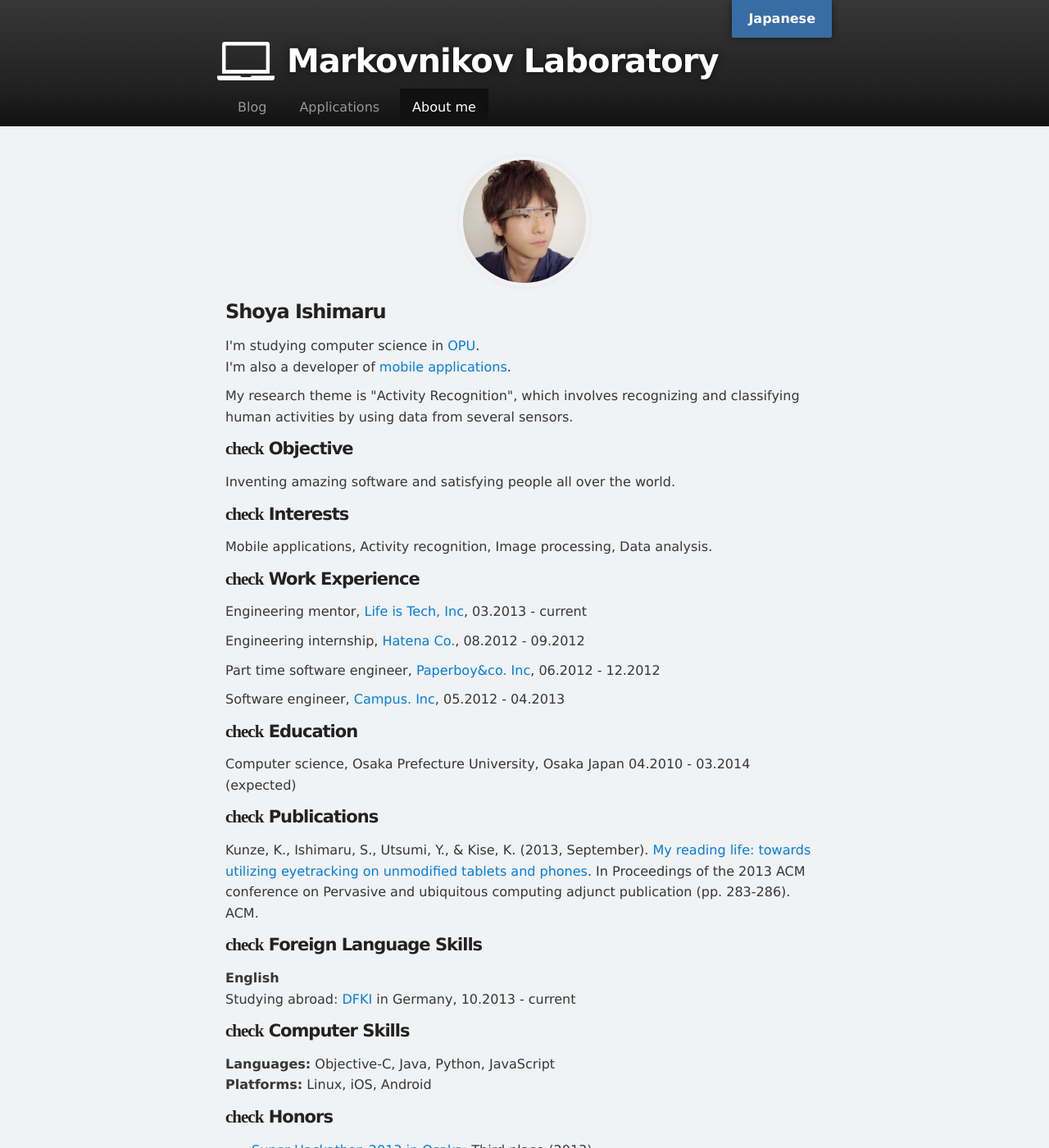
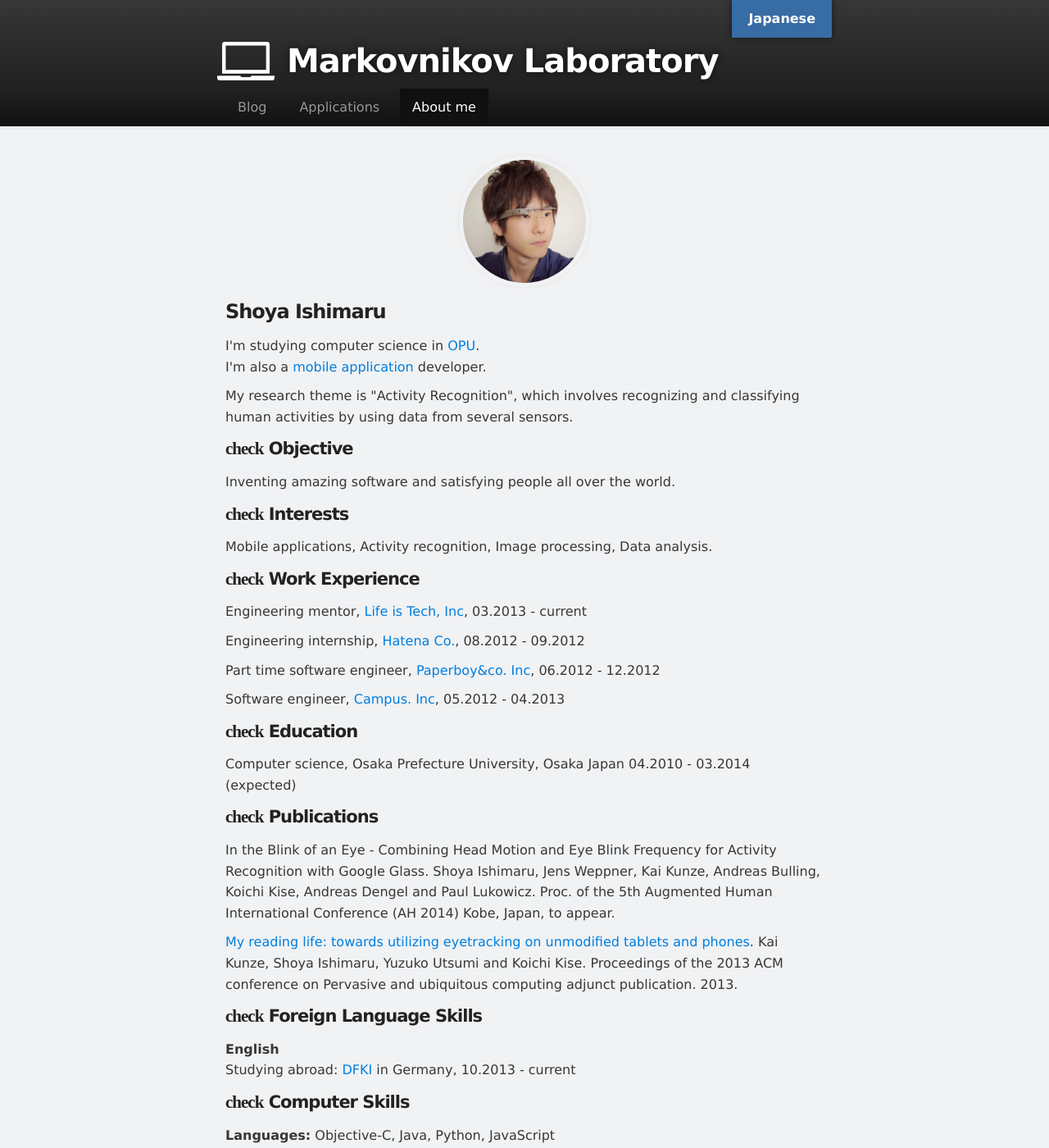
Before and after one commit to Mrk1869/source-mrk1869.github.com, a Jekyll site: the page built from en/aboutme/index.html, in a window 1280 px wide and 1400 px high. Shown: the whole window at 82% size. Built offline with Jekyll 4.4.1, drawn with Linux system fonts in a browser that asks for light colours; some web fonts are replaced; comment, search, counter and statistics services are not loaded.

Commit message:
Updated about me

```diff
--- a/en/aboutme/index.html
+++ b/en/aboutme/index.html
@@ -10,7 +10,7 @@ keywords: Shoya, Ishimaru, Mrk1869
 <img src="/assets/img/myglass2_ex3_mini.jpg" class="image-on-frame image-trimmed-by-circle" width="150px" alt="Shoya Ishimaru">
 <h3>Shoya Ishimaru</h3>
 <p>I'm studying computer science in <a href = "http://www.osakafu-u.ac.jp/english/index.html">OPU</a>.<br>
-I'm also a developer of <a href="/en/applications/">mobile applications</a>.</p>
+I'm also a <a href="/en/applications/">mobile application</a> developer.</p>
 <p>My research theme is "Activity Recognition", which involves recognizing and classifying human activities by using data from several sensors.</p>
 <h4><span class="lsf">check</span> Objective</h4>
 <p>Inventing amazing software and satisfying people all over the world.</p>
@@ -24,7 +24,8 @@ I'm also a developer of <a href="/en/applications/">mobile applications</a>.</p>
 <h4><span class="lsf">check</span> Education</h4>
 <p>Computer science, Osaka Prefecture University, Osaka Japan 04.2010 - 03.2014 (expected)</p>
 <h4><span class="lsf">check</span> Publications</h4>
-<p>Kunze, K., Ishimaru, S., Utsumi, Y., & Kise, K. (2013, September). <a href="http://www.ubicomp.org/ubicomp2013/adjunct/adjunct/p283.pdf">My reading life: towards utilizing eyetracking on unmodified tablets and phones</a>. In Proceedings of the 2013 ACM conference on Pervasive and ubiquitous computing adjunct publication (pp. 283-286). ACM.</p>
+<p>In the Blink of an Eye - Combining Head Motion and Eye Blink Frequency for Activity Recognition with Google Glass. Shoya Ishimaru, Jens Weppner, Kai Kunze, Andreas Bulling, Koichi Kise, Andreas Dengel and Paul Lukowicz. Proc. of the 5th Augmented Human International Conference (AH 2014) Kobe, Japan, to appear.</p>
+<p><a href="http://www.ubicomp.org/ubicomp2013/adjunct/adjunct/p283.pdf">My reading life: towards utilizing eyetracking on unmodified tablets and phones</a>. Kai Kunze, Shoya Ishimaru, Yuzuko Utsumi and Koichi Kise. Proceedings of the 2013 ACM conference on Pervasive and ubiquitous computing adjunct publication. 2013.</p>
 <h4><span class="lsf">check</span> Foreign Language Skills</h4>
 <p><strong>English</strong></br>
 Studying abroad: <a href="http://www.dfki.de/web">DFKI</a> in Germany, 10.2013 - current</p>
```
